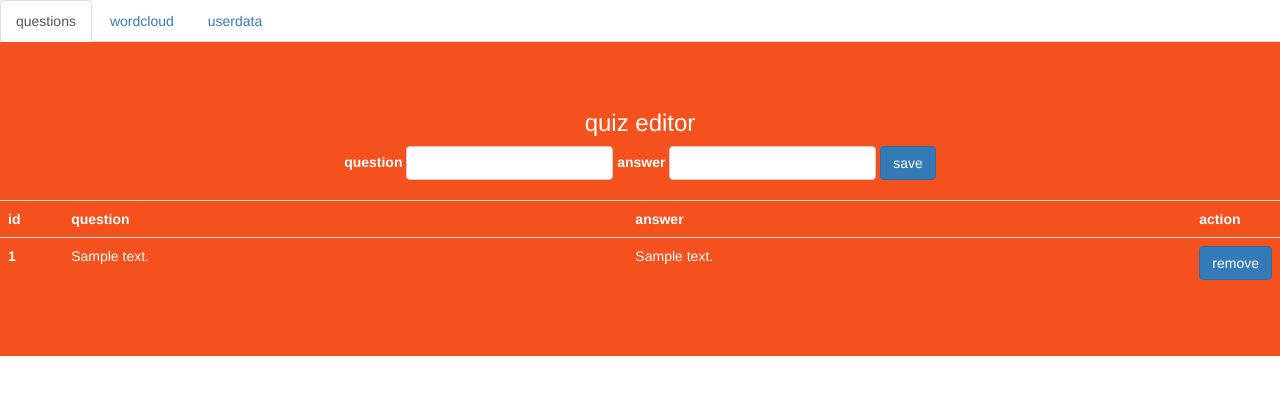
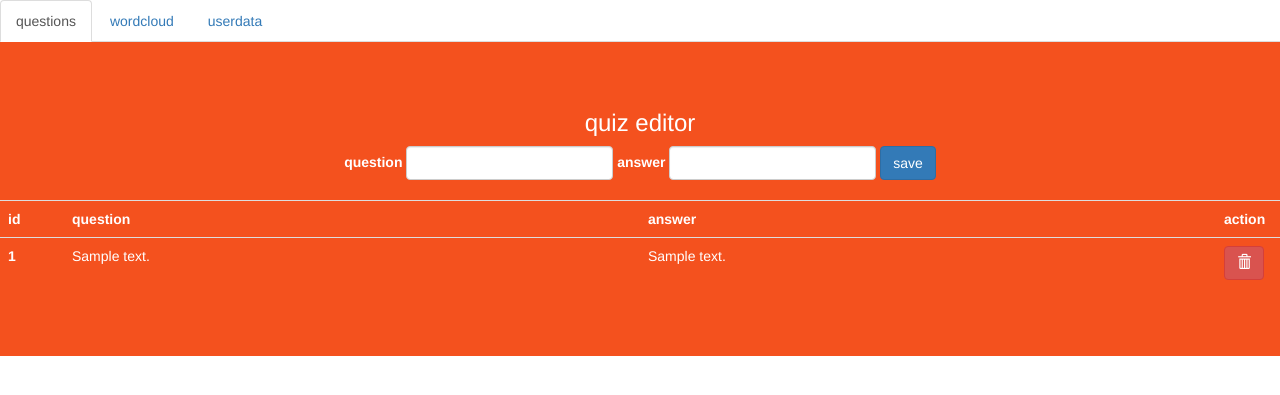
Before and after one commit to LaerryLaessig/quiz, a Flask app: page /admin in a window 1280 px wide. Shown: the top 395 px of the page. Run offline with Flask 2, Linux system fonts and the light colour scheme; tables that the repository leaves empty hold one stand-in row (values such as "Sample post"); some libraries are stand-ins or nearby versions.

Commit message:
use glyphicon

```diff
--- a/flask_quiz/templates/admin_page.html
+++ b/flask_quiz/templates/admin_page.html
@@ -49,7 +49,9 @@
                         <td>{{question.answer}}</td>
                         <td>
                              <form action="/question/{{question.id}}/delete" method="POST">
-                                 <input class="btn btn-primary" type="submit" value="remove">
+                                 <button class="btn btn-danger" type="submit" title="remove">
+                                     <span class="glyphicon glyphicon-trash" aria-hidden="true"></span>
+                                 </button>
                              </form>
                          </td>
                     </tr>
```
